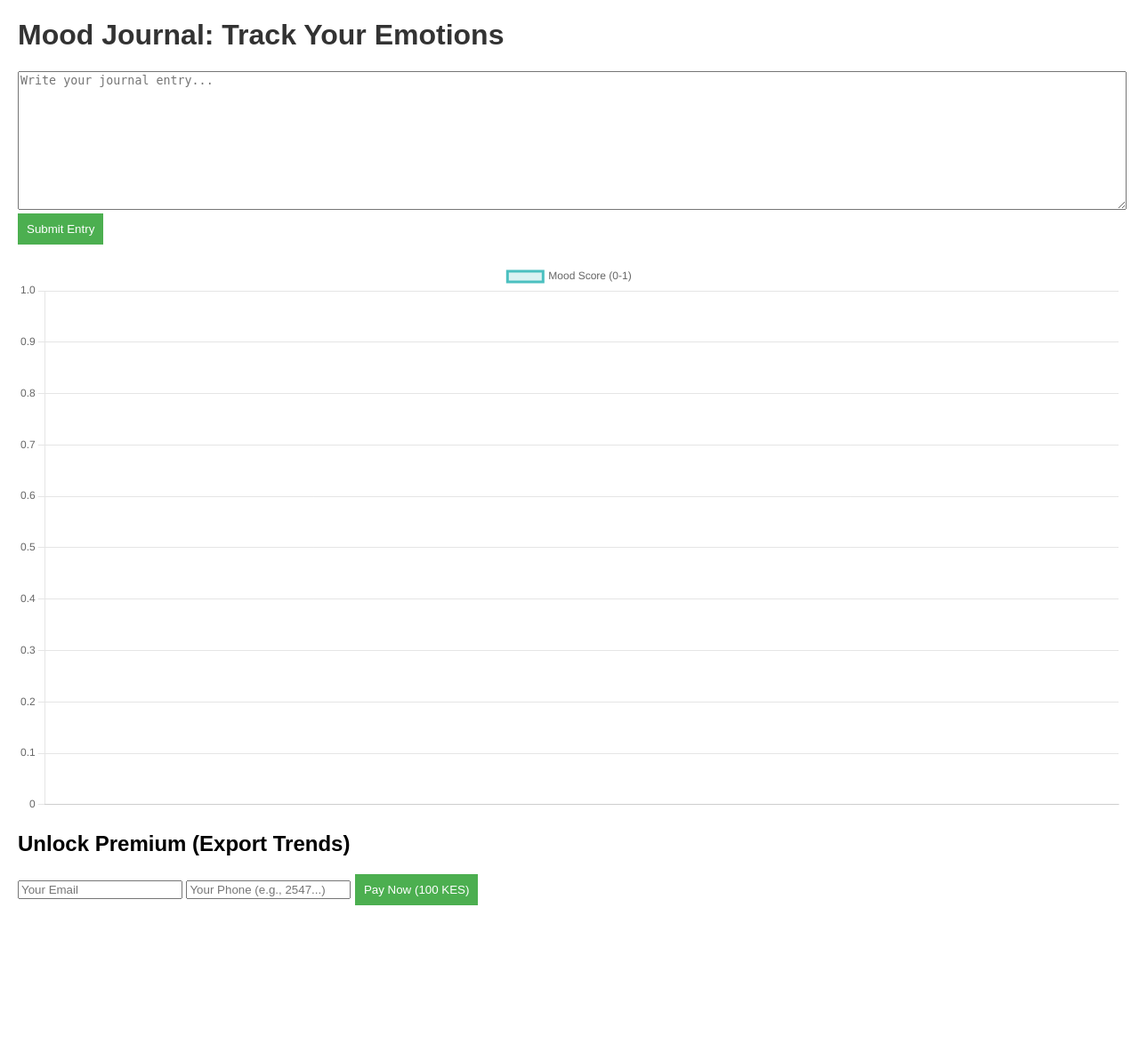
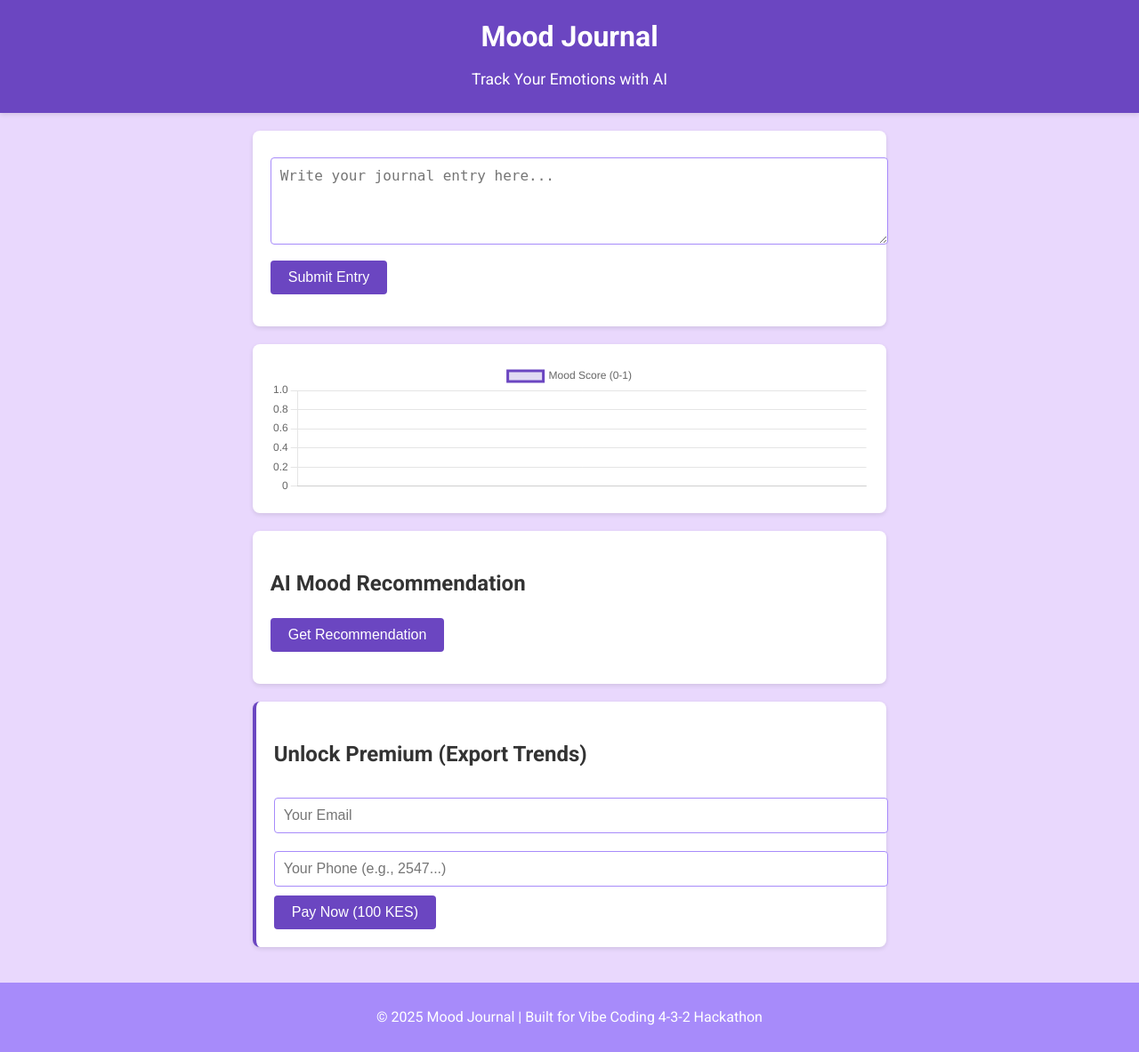
Before and after one commit to DevRobIntel/mood_journal_v1, a Flask app: page / in a window 1280 px wide. Shown: the whole page at 89% size. Before the commit the page ends 1018 px from the top, so only its background shows below. Run offline with Flask 3, Linux system fonts and the light colour scheme; data that the repository does not hold is empty.

Commit message:
mood recommendation update

```diff
--- a/app.py
+++ b/app.py
@@ -100,6 +100,31 @@ def delete_entry(entry_id):
     except Exception as e:
         return jsonify({'error': str(e)}), 500
 
+@app.route('/generate_recommendation', methods=['GET'])
+def generate_recommendation():
+    """Generate AI-powered mood recommendation (non-premium feature)."""
+    try:
+        # Fetch recent moods from Supabase
+        response = supabase.table('journal_entries').select('sentiment_score').order('created_at', desc=True).limit(5).execute()
+        if hasattr(response, 'error') and response.error:
+            return jsonify({'error': str(response.error)}), 500
+
+        scores = [entry['sentiment_score'] for entry in response.data]
+        avg_score = sum(scores) / len(scores) if scores else 0.5
+
+        # Generate recommendation based on average score
+        if avg_score < 0.4:
+            recommendation = "Your recent moods seem low. Try a short walk or talking to a friend to boost your spirits."
+        elif avg_score > 0.6:
+            recommendation = "Great job maintaining positive moods! Keep up the good work with journaling."
+        else:
+            recommendation = "Your moods are balanced. Consider adding exercise to stabilize them further."
+
+        return jsonify({'success': True, 'recommendation': recommendation})
+    except Exception as e:
+        return jsonify({'error': str(e)}), 500
+
+
 @app.route('/initiate_payment', methods=['POST'])
 def initiate_payment():
     """Initiate IntaSend checkout for premium subscription."""
--- a/static/css/styles.css
+++ b/static/css/styles.css
@@ -1,5 +1,117 @@
-body { font-family: Arial, sans-serif; margin: 20px; }
-h1 { color: #333; }
-textarea { width: 100%; height: 150px; }
-button { padding: 10px; background: #4CAF50; color: white; border: none; cursor: pointer; }
-canvas { margin-top: 20px; }
+body {
+    font-family: 'Roboto', sans-serif;
+    background-color: #E9D8FD;
+    color: #333;
+    margin: 0;
+    padding: 0;
+    line-height: 1.6;
+    display: flex;
+    flex-direction: column;
+    min-height: 100vh; /* Ensure body takes full viewport height */
+}
+
+header {
+    background-color: #6B46C1;
+    color: white;
+    text-align: center;
+    padding: 1rem;
+    box-shadow: 0 2px 5px rgba(0, 0, 0, 0.1);
+}
+
+header h1 {
+    margin: 0;
+    font-size: 2rem;
+}
+
+header p {
+    margin: 0.5rem 0;
+    font-size: 1.1rem;
+}
+
+main {
+    flex: 1 0 auto; /* Allow main to grow but not shrink below content */
+    max-width: 800px;
+    margin: 20px auto;
+    padding: 0 15px;
+}
+
+section {
+    background-color: white;
+    padding: 20px;
+    margin-bottom: 20px;
+    border-radius: 8px;
+    box-shadow: 0 2px 5px rgba(0, 0, 0, 0.1);
+    transition: transform 0.2s;
+}
+
+section:hover {
+    transform: translateY(-2px);
+}
+
+textarea, input {
+    width: 100%;
+    padding: 10px;
+    margin: 10px 0;
+    border: 1px solid #A78BFA;
+    border-radius: 4px;
+    font-size: 1rem;
+}
+
+button {
+    background-color: #6B46C1;
+    color: white;
+    padding: 10px 20px;
+    border: none;
+    border-radius: 4px;
+    cursor: pointer;
+    font-size: 1rem;
+    transition: background-color 0.3s;
+}
+
+button:hover {
+    background-color: #553C9A;
+}
+
+#sentimentResult, #recommendationText {
+    margin-top: 10px;
+    font-style: italic;
+    color: #6B46C1;
+}
+
+#chartSection canvas {
+    max-width: 100%;
+    height: auto !important;
+}
+
+#premiumSection {
+    border-left: 4px solid #6B46C1;
+}
+
+footer {
+    background-color: #A78BFA;
+    color: white;
+    text-align: center;
+    padding: 10px;
+    flex-shrink: 0; /* Prevent footer from shrinking */
+}
+
+@media (max-width: 600px) {
+    main {
+        margin: 10px;
+    }
+    section {
+        padding: 15px;
+    }
+    button {
+        width: 100%;
+    }
+    textarea, input {
+        font-size: 0.9rem;
+    }
+    header h1 {
+        font-size: 1.5rem;
+    }
+    header p {
+        font-size: 1rem;
+    }
+}
--- a/static/js/app.js
+++ b/static/js/app.js
@@ -1,37 +1,11 @@
-// Chart init
-let moodChart;
-document.addEventListener('DOMContentLoaded', () => {
-    const ctx = document.getElementById('moodChart')?.getContext('2d');
-    if (!ctx) {
-        console.error('Canvas element not found!');
+// Entry submission
+document.getElementById('submitEntry').addEventListener('click', async () => {
+    const entryText = document.getElementById('entryText').value.trim();
+    if (!entryText) {
+        alert('Please enter a journal entry.');
         return;
     }
-    moodChart = new Chart(ctx, {
-        type: 'line',
-        data: {
-            labels: [],
-            datasets: [{
-                label: 'Mood Score (0-1)',
-                data: [],
-                borderColor: 'rgba(75, 192, 192, 1)',
-                backgroundColor: 'rgba(75, 192, 192, 0.2)',
-                fill: true
-            }]
-        },
-        options: {
-            responsive: true,
-            scales: { y: { beginAtZero: true, max: 1 } }
-        }
-    });
-    fetchEntries(); // Fetch after chart init
-});
-
-// Form submission
-document.getElementById('journal-form').addEventListener('submit', async (e) => {
-    e.preventDefault();
-    const entryText = document.getElementById('entry-text').value;
-    if (!entryText) return alert('Please enter text.');
-
+    document.getElementById('submitEntry').disabled = true;
     try {
         const response = await fetch('/add_entry', {
             method: 'POST',
@@ -40,54 +14,92 @@ document.getElementById('journal-form').addEventListener('submit', async (e) =>
         });
         const data = await response.json();
         if (data.success) {
-            alert(`Entry added! Sentiment score: ${data.sentiment_score}`);
-            document.getElementById('entry-text').value = '';
-            fetchEntries();
+            document.getElementById('sentimentResult').innerText = `Entry added! Sentiment score: ${data.sentiment_score.toFixed(2)}`;
+            document.getElementById('entryText').value = ''; // Clear input
+            updateChart();
         } else {
-            alert(data.error);
+            alert(`Error: ${data.error}`);
         }
     } catch (err) {
-        alert('Error: ' + err);
+        alert(`Error: ${err.message}`);
+    } finally {
+        document.getElementById('submitEntry').disabled = false;
     }
 });
 
-// Fetch entries
-async function fetchEntries() {
+// Chart update
+let moodChart;
+async function updateChart() {
+    const response = await fetch('/get_entries');
+    const data = await response.json();
+    if (data.labels && data.scores) {
+        const ctx = document.getElementById('moodChart').getContext('2d');
+        if (moodChart) moodChart.destroy(); // Destroy previous chart
+        moodChart = new Chart(ctx, {
+            type: 'line',
+            data: {
+                labels: data.labels,
+                datasets: [{
+                    label: 'Mood Score (0-1)',
+                    data: data.scores,
+                    borderColor: '#6B46C1',
+                    backgroundColor: 'rgba(107, 70, 193, 0.2)',
+                    fill: true,
+                    tension: 0.4 // Smooth line
+                }]
+            },
+            options: {
+                scales: { y: { beginAtZero: true, max: 1 } },
+                responsive: true,
+                maintainAspectRatio: false
+            }
+        });
+    }
+}
+updateChart(); // Initial load
+
+// Recommendation
+document.getElementById('getRecommendation').addEventListener('click', async () => {
+    document.getElementById('getRecommendation').disabled = true;
     try {
-        const response = await fetch('/get_entries');
+        const response = await fetch('/generate_recommendation');
         const data = await response.json();
-        console.log('Fetch Entries Data:', data); // Debug
-        if (data.labels) {
-            moodChart.data.labels = data.labels;
-            moodChart.data.datasets[0].data = data.scores;
-            moodChart.update();
+        if (data.success) {
+            document.getElementById('recommendationText').innerText = data.recommendation;
         } else {
-            console.warn('No labels in response:', data);
+            document.getElementById('recommendationText').innerText = `Error: ${data.error}`;
         }
     } catch (err) {
-        console.error('Error fetching entries:', err);
+        document.getElementById('recommendationText').innerText = `Error: ${err.message}`;
+    } finally {
+        document.getElementById('getRecommendation').disabled = false;
     }
-}
+});
 
-// Premium button: Collect email and phone
-document.getElementById('premium-button').addEventListener('click', async () => {
-    const email = document.getElementById('premium-email').value;
-    const phone = document.getElementById('premium-phone').value;
-    if (!email || !phone) return alert('Please enter email and phone number.');
-
+// Payment
+document.getElementById('payNow').addEventListener('click', async () => {
+    const phone = document.getElementById('premiumPhone').value.trim();
+    const email = document.getElementById('premiumEmail').value.trim();
+    if (!phone || !email) {
+        alert('Please enter both email and phone number.');
+        return;
+    }
+    document.getElementById('payNow').disabled = true;
     try {
         const response = await fetch('/initiate_payment', {
             method: 'POST',
             headers: { 'Content-Type': 'application/json' },
-            body: JSON.stringify({ email, phone_number: phone })
+            body: JSON.stringify({ phone_number: phone, email: email })
         });
         const data = await response.json();
         if (data.checkout_url) {
-            window.location.href = data.checkout_url; // Redirect to IntaSend checkout
+            window.location.href = data.checkout_url;
         } else {
-            alert(data.error);
+            alert(data.error || 'Payment initiation failed');
         }
     } catch (err) {
-        alert('Error: ' + err);
+        alert(`Error: ${err.message}`);
+    } finally {
+        document.getElementById('payNow').disabled = false;
     }
 });
--- a/templates/index.html
+++ b/templates/index.html
@@ -2,23 +2,47 @@
 <html lang="en">
 <head>
     <meta charset="UTF-8">
-    <title>Mood Journal</title>
+    <meta name="viewport" content="width=device-width, initial-scale=1.0">
+    <title>Mood Journal: Track Your Emotions</title>
     <link rel="stylesheet" href="/static/css/styles.css">
-    <script src="https://cdn.jsdelivr.net/npm/chart.js"></script>
+    <link href="https://fonts.googleapis.com/css2?family=Roboto:wght@400;700&display=swap" rel="stylesheet">
 </head>
 <body>
-    <h1>Mood Journal: Track Your Emotions</h1>
-    <form id="journal-form">
-        <textarea id="entry-text" placeholder="Write your journal entry..."></textarea>
-        <button type="submit">Submit Entry</button>
-    </form>
-    <canvas id="moodChart" width="400" height="200"></canvas>
+    <header>
+        <h1>Mood Journal</h1>
+        <p>Track Your Emotions with AI</p>
+    </header>
 
-    <h2>Unlock Premium (Export Trends)</h2>
-    <input type="email" id="premium-email" placeholder="Your Email" required>
-    <input type="tel" id="premium-phone" placeholder="Your Phone (e.g., 2547...)" required>
-    <button id="premium-button">Pay Now (100 KES)</button>
+    <main>
+        <section id="journalSection">
+            <textarea id="entryText" rows="4" cols="50" placeholder="Write your journal entry here..."></textarea>
+            <button id="submitEntry">Submit Entry</button>
+            <p id="sentimentResult"></p>
+        </section>
+
+        <section id="chartSection">
+            <canvas id="moodChart"></canvas>
+        </section>
+
+        <section id="recommendationSection">
+            <h2>AI Mood Recommendation</h2>
+            <button id="getRecommendation">Get Recommendation</button>
+            <p id="recommendationText"></p>
+        </section>
+
+        <section id="premiumSection">
+            <h2>Unlock Premium (Export Trends)</h2>
+            <input type="email" id="premiumEmail" placeholder="Your Email">
+            <input type="tel" id="premiumPhone" placeholder="Your Phone (e.g., 2547...)">
+            <button id="payNow">Pay Now (100 KES)</button>
+        </section>
+    </main>
+
+    <footer>
+        <p>&copy; 2025 Mood Journal | Built for Vibe Coding 4-3-2 Hackathon</p>
+    </footer>
 
     <script src="/static/js/app.js"></script>
+    <script src="https://cdn.jsdelivr.net/npm/chart.js"></script>
 </body>
 </html>
```
Also changed, not shown: README.md.
